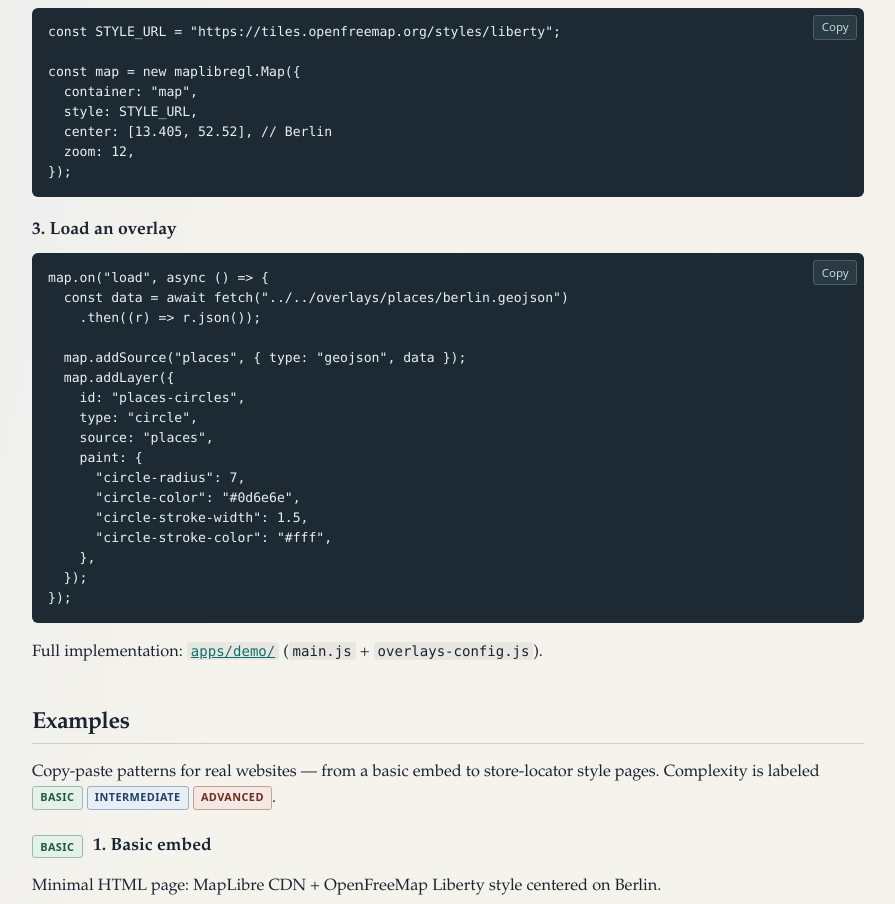
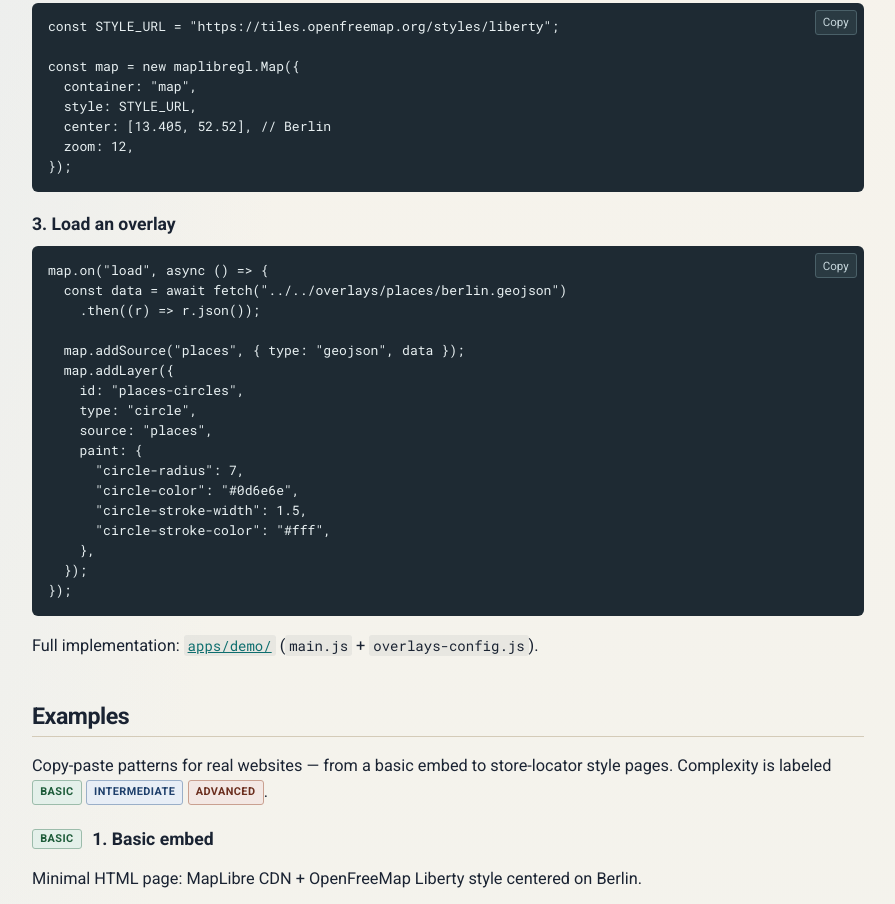
Before and after one commit to petrovicistefan/world-map-open-source, a plain HTML site: page apps/docs/index.html in a window 1280 px wide. Shown: the part 633-1537 px from the top of the page, without its empty margins (302-1197 px from the left). Drawn offline with Linux system fonts and the light colour scheme.

Commit message:
Use Roboto on docs to match the Google Maps–style demo typography.

```diff
--- a/apps/docs/index.html
+++ b/apps/docs/index.html
@@ -4,6 +4,12 @@
     <meta charset="UTF-8" />
     <meta name="viewport" content="width=device-width, initial-scale=1" />
     <title>Docs — World Map Open Source</title>
+    <link rel="preconnect" href="https://fonts.googleapis.com" />
+    <link rel="preconnect" href="https://fonts.gstatic.com" crossorigin />
+    <link
+      href="https://fonts.googleapis.com/css2?family=Roboto:wght@400;500;700&family=Roboto+Mono:wght@400;500&display=swap"
+      rel="stylesheet"
+    />
     <link rel="stylesheet" href="./styles.css" />
   </head>
   <body>
--- a/apps/docs/styles.css
+++ b/apps/docs/styles.css
@@ -21,7 +21,7 @@ html {
 body {
   margin: 0;
   min-height: 100vh;
-  font-family: "Iowan Old Style", "Palatino Linotype", Palatino, Georgia, serif;
+  font-family: "Roboto", "Helvetica Neue", Arial, sans-serif;
   color: var(--ink);
   background:
     radial-gradient(ellipse 80% 50% at 10% -10%, #dfe8f0 0%, transparent 55%),
@@ -172,7 +172,7 @@ a:hover {
 
 .badge {
   display: inline-block;
-  font-family: system-ui, sans-serif;
+  font-family: "Roboto", "Helvetica Neue", Arial, sans-serif;
   font-size: 0.68rem;
   font-weight: 650;
   letter-spacing: 0.04em;
@@ -283,7 +283,7 @@ pre {
 }
 
 pre code {
-  font-family: "IBM Plex Mono", "SF Mono", ui-monospace, Menlo, Consolas, monospace;
+  font-family: "Roboto Mono", ui-monospace, monospace;
   white-space: pre;
 }
 
@@ -293,7 +293,7 @@ pre code {
   right: 0.45rem;
   font: inherit;
   font-size: 0.72rem;
-  font-family: system-ui, sans-serif;
+  font-family: "Roboto", "Helvetica Neue", Arial, sans-serif;
   padding: 0.2rem 0.45rem;
   border: 1px solid #4a6068;
   border-radius: 3px;
@@ -330,7 +330,7 @@ th {
 }
 
 code:not(pre code) {
-  font-family: "IBM Plex Mono", "SF Mono", ui-monospace, Menlo, Consolas, monospace;
+  font-family: "Roboto Mono", ui-monospace, monospace;
   font-size: 0.86em;
   background: rgba(26, 35, 50, 0.06);
   padding: 0.08em 0.28em;
```
